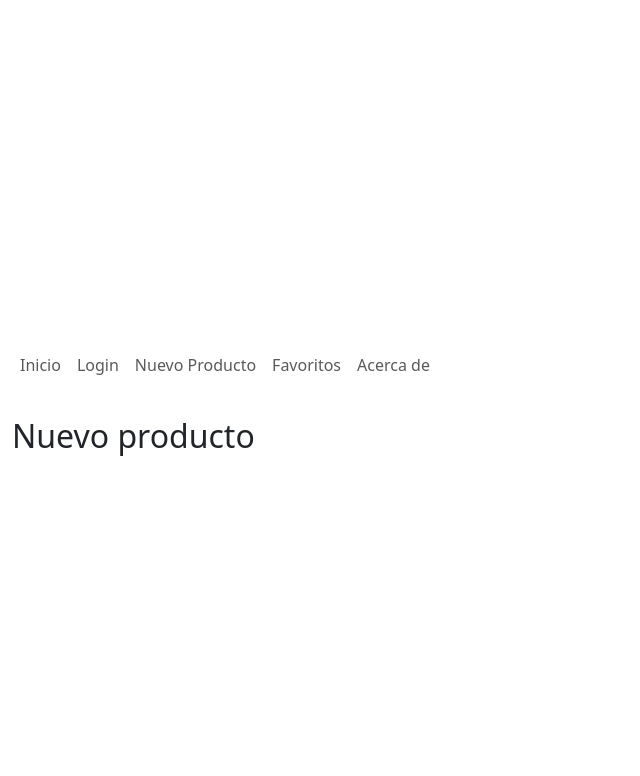
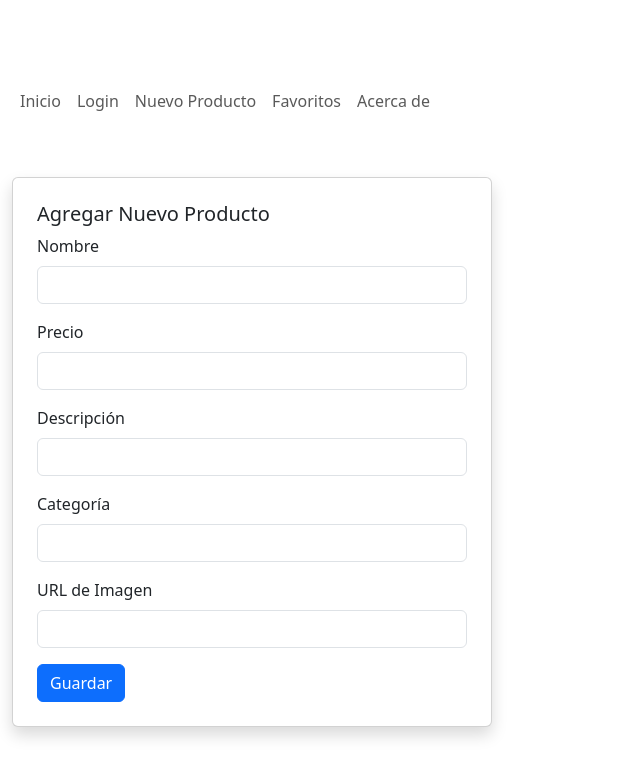
Before and after one commit to santip019/TrabajoFinalGrupo21Comision2, a React (Vite) app: page /nuevo-producto in a window 1280 px wide. Shown: the top 776 px of the page, without its empty margins (0-640 px from the left). Built offline with nearby package versions, Linux system fonts and the light colour scheme.

Commit message:
Feat: se completo el componente NuevoProducto [Fernandez Bruno]

```diff
--- a/src/App.jsx
+++ b/src/App.jsx
@@ -12,12 +12,17 @@ import VerDetalles from './VerDetalles'
 function App() {
   const [productos, setProductos] = useState([]);
 
+const agregarProducto = (nuevoProducto) => {
+    setProductos([...productos, nuevoProducto]);
+  };
+
+
   return(
     <Routes>
       <Route path="/" element={<Layout />}>
         <Route index element={<Inicio productos={productos}/>} />
         <Route path="login" element={<Login />} />
-        <Route path="nuevo-producto" element={<NuevoProducto />} />
+        <Route path="/nuevo-producto" element={<NuevoProducto agregarProducto={agregarProducto} />} />
         <Route path="favoritos" element={<Favoritos />} />
         <Route path="acerca-de" element={<AcercaDe />} />
         <Route path="/editar-producto/:id" element={ <EditarProducto productos={productos} setProductos={setProductos} /> } />
--- a/src/NuevoProducto.jsx
+++ b/src/NuevoProducto.jsx
@@ -1,4 +1,60 @@
-function NuevoProducto() {
-  return <h2>Nuevo producto</h2>;
+import { useState } from "react";
+import { useNavigate } from "react-router-dom";
+import { Form, Button, Card } from "react-bootstrap";
+
+function NuevoProducto({ agregarProducto }) {
+  const [producto, setProducto] = useState({
+    id: crypto.randomUUID(), // o usar Date.now(), si no usás UUID
+    nombre: "",
+    precio: "",
+    descripcion: "",
+    categoria: "",
+    imagen: "",
+    estado: true,
+  });
+
+  const navigate = useNavigate();
+
+  const handleChange = (e) => {
+    setProducto({ ...producto, [e.target.name]: e.target.value });
+  };
+
+  const handleSubmit = (e) => {
+    e.preventDefault();
+    agregarProducto(producto);
+    navigate("/");
+  };
+
+  return (
+    <div className="d-flex justify-content-center mt-5">
+      <Card style={{ width: "30rem" }} className="p-4 shadow">
+        <Card.Title>Agregar Nuevo Producto</Card.Title>
+        <Form onSubmit={handleSubmit}>
+          <Form.Group className="mb-3">
+            <Form.Label>Nombre</Form.Label>
+            <Form.Control name="nombre" onChange={handleChange} value={producto.nombre} required />
+          </Form.Group>
+          <Form.Group className="mb-3">
+            <Form.Label>Precio</Form.Label>
+            <Form.Control type="number" name="precio" onChange={handleChange} value={producto.precio} required />
+          </Form.Group>
+          <Form.Group className="mb-3">
+            <Form.Label>Descripción</Form.Label>
+            <Form.Control name="descripcion" onChange={handleChange} value={producto.descripcion} required />
+          </Form.Group>
+          <Form.Group className="mb-3">
+            <Form.Label>Categoría</Form.Label>
+            <Form.Control name="categoria" onChange={handleChange} value={producto.categoria} required />
+          </Form.Group>
+          <Form.Group className="mb-3">
+            <Form.Label>URL de Imagen</Form.Label>
+            <Form.Control name="imagen" onChange={handleChange} value={producto.imagen} required />
+          </Form.Group>
+          <Button variant="primary" type="submit">Guardar</Button>
+        </Form>
+      </Card>
+    </div>
+  );
 }
+
 export default NuevoProducto;
```
